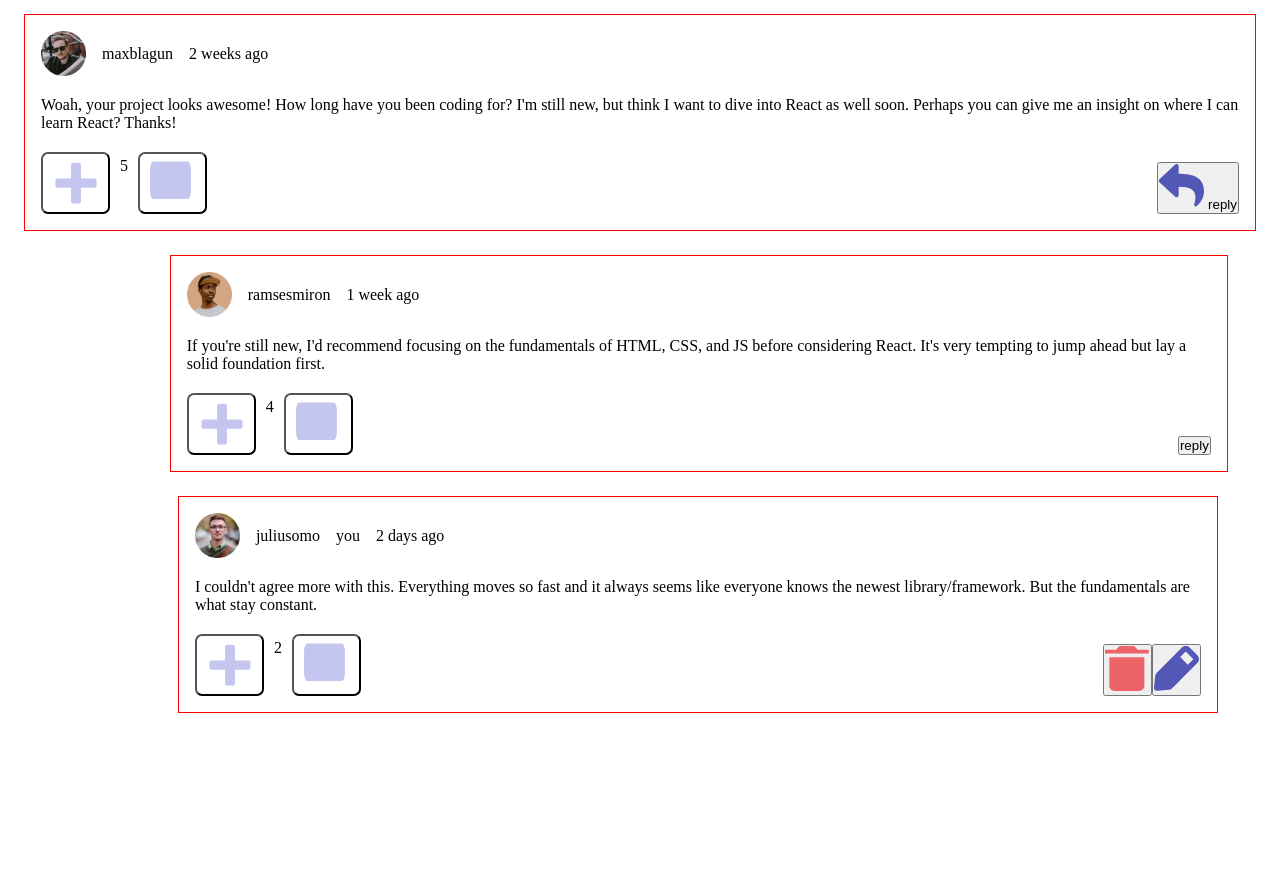
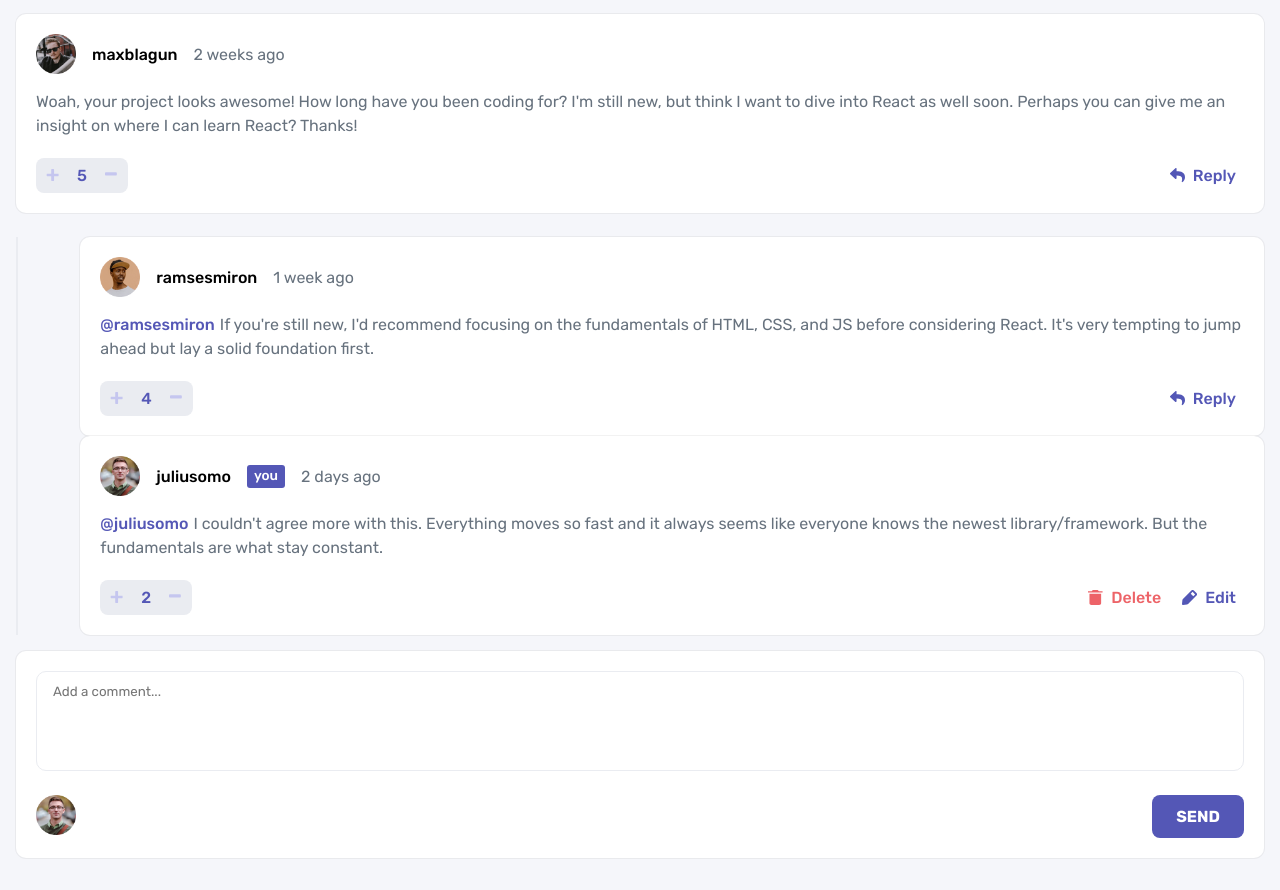
Before and after one commit to Jakelanghel/interactive-comments-section, a React (Vite) app: page / in a window 1280 px wide. Shown: the part 233-1123 px from the top of the page. Before the commit the page ends 978 px from the top, so only its background shows below. Built offline with nearby package versions, Linux system fonts and the light colour scheme.

Commit message:
worked on css

```diff
--- a/index.html
+++ b/index.html
@@ -4,7 +4,13 @@
     <meta charset="UTF-8" />
     <link rel="icon" type="image/svg+xml" href="/vite.svg" />
     <meta name="viewport" content="width=device-width, initial-scale=1.0" />
-    <title>Vite + React</title>
+    <link rel="preconnect" href="https://fonts.googleapis.com" />
+    <link rel="preconnect" href="https://fonts.gstatic.com" crossorigin />
+    <link
+      href="https://fonts.googleapis.com/css2?family=Rubik:wght@400;500;700&display=swap"
+      rel="stylesheet"
+    />
+    <title>Interactive comments section</title>
   </head>
   <body>
     <div id="root"></div>
--- a/src/App.jsx
+++ b/src/App.jsx
@@ -1,8 +1,9 @@
 import React from "react";
-import Comment from "./components/comment/Comment";
-import data from "./data.json";
 import { GlobalStyles } from "./components/shared/Global";
 import { images } from "./constants/images";
+import Comment from "./components/comment/Comment";
+import CommentInput from "./components/comment-input/CommentInput";
+import data from "./data.json";
 
 const commentElements = data.comments.map((comment) => {
   const currentUser = data.currentUser.username;
@@ -23,10 +24,13 @@ const commentElements = data.comments.map((comment) => {
 
 function App() {
   return (
-    <div className="app">
+    <>
       <GlobalStyles />
-      {commentElements}
-    </div>
+      <div className="app">
+        {commentElements}
+        <CommentInput tstImg={data.currentUser.image.webp} />
+      </div>
+    </>
   );
 }
 
--- /dev/null
+++ b/src/components/comment-input/CommentInput.Styled.js
@@ -0,0 +1,46 @@
+import styled from "styled-components";
+
+export const StyledCommentInput = styled.div`
+  width: 100%;
+  display: flex;
+  flex-direction: column;
+  justify-content: center;
+  align-items: center;
+  gap: 1.5rem;
+  background-color: var(--white);
+  padding: 1.25rem;
+  border-radius: 10px;
+  box-shadow: rgba(0, 0, 0, 0.05) 0px 0px 0px 1px;
+
+  textarea {
+    width: 100%;
+    height: 100px;
+    padding: 0.75rem 1rem;
+    border-radius: 10px;
+    border: none;
+    border: solid 1px var(--light-gray);
+    resize: none;
+  }
+
+  img {
+    width: 40px;
+    height: 40px;
+  }
+
+  .container-input-btn {
+    width: 100%;
+    display: flex;
+    justify-content: space-between;
+  }
+
+  button {
+    font-size: 1rem;
+    text-transform: uppercase;
+    font-weight: 700;
+    color: var(--white);
+    background-color: var(--blue);
+    border: none;
+    padding: 0.75rem 1.5rem;
+    border-radius: 8px;
+  }
+`;
--- /dev/null
+++ b/src/components/comment-input/CommentInput.jsx
@@ -0,0 +1,17 @@
+import React from "react";
+import { StyledCommentInput } from "../comment-input/CommentInput.Styled";
+
+const CommentInput = (props) => {
+  return (
+    <StyledCommentInput>
+      <textarea id="commentInput" placeholder="Add a comment..." />
+
+      <div className="container-input-btn">
+        <img src={props.tstImg} alt="" />
+        <button>send</button>
+      </div>
+    </StyledCommentInput>
+  );
+};
+
+export default CommentInput;
--- a/src/components/comment/Comment.jsx
+++ b/src/components/comment/Comment.jsx
@@ -21,6 +21,7 @@ const Comment = (props) => {
         editIcon={icons.editIcon}
         plusIcon={icons.plusIcon}
         minusIcon={icons.minusIcon}
+        replyIcon={icons.replyIcon}
       />
     );
   });
@@ -34,21 +35,26 @@ const Comment = (props) => {
           <p className="date">{date}</p>
         </div>
 
-        <button className="container-reply-actions">
-          <img src={icons.replyIcon} alt="" className="reply-img" /> reply
-        </button>
-
         <div className="container-body">
           <p className="body">{body}</p>
         </div>
-        <VoteActions
-          score={score}
-          plusIcon={icons.plusIcon}
-          minusIcon={icons.minusIcon}
-        />
+
+        <div className="container-actions">
+          <VoteActions
+            score={score}
+            plusIcon={icons.plusIcon}
+            minusIcon={icons.minusIcon}
+          />
+
+          <button className="reply-btn">
+            <img src={icons.replyIcon} alt="" className="reply-img" /> reply
+          </button>
+        </div>
       </div>
 
-      {replyElements.length > 0 ? replyElements : null}
+      {replyElements.length > 0 ? (
+        <div className="container-replies">{replyElements}</div>
+      ) : null}
     </StyledContainer>
   );
 };
--- a/src/components/comment/ContainerStyled.js
+++ b/src/components/comment/ContainerStyled.js
@@ -9,37 +9,127 @@ export const StyledContainer = styled.div`
 
   .comment,
   .reply {
+    background-color: var(--white);
+  }
+
+  .comment,
+  .reply {
     display: flex;
     flex-direction: column;
-    position: relative;
-    padding: 1rem;
-    border: solid 1px red;
+    padding: 1.25rem;
+    border-radius: 10px;
+    box-shadow: rgba(0, 0, 0, 0.05) 0px 0px 0px 1px;
   }
 
   .reply {
-    width: 90%;
+    width: 95%;
     margin-left: auto;
-  }
-
-  img {
-    width: 45px;
-    height: 45px;
   }
 
   .header {
     display: flex;
     align-items: center;
     gap: 1rem;
+    margin-bottom: 1rem;
+  }
+
+  img {
+    width: 40px;
+    height: 40px;
+  }
+
+  .user-name,
+  .date {
+    font-size: 1rem;
+  }
+
+  .user-name {
+    font-weight: 500;
+    color: var(--very-dark-blue);
+  }
+
+  .usr-tag {
+    font-size: 0.85rem;
+    font-weight: 500;
+    color: var(--white);
+    background-color: var(--blue);
+    padding: 5px 7px;
+    padding-top: 2px;
+    border-radius: 3px;
+  }
+
+  .date,
+  .body {
+    color: var(--grayish-blue);
+  }
+
+  .date {
+    font-weight: 400;
+  }
+
+  .reply-tag {
+    font-weight: 500;
+    color: var(--blue);
+    margin-right: 5px;
+  }
+
+  .body {
+    line-height: 1.5rem;
     margin-bottom: 1.25rem;
   }
 
-  .body {
-    margin-bottom: 1.25rem;
+  .container-actions {
+    display: flex;
+    justify-content: space-between;
   }
 
-  .container-reply-actions {
-    position: absolute;
-    bottom: 1rem;
-    right: 1rem;
+  .container-usr-actions {
+    display: flex;
+    gap: 5px;
+  }
+
+  .reply-btn,
+  .delete-btn,
+  .edit-btn {
+    font-size: 1rem;
+    font-weight: 500;
+    text-transform: capitalize;
+    background-color: transparent;
+    border: none;
+    display: flex;
+    justify-content: center;
+    align-items: center;
+    gap: 8px;
+
+    padding: 8px;
+
+    img {
+      width: 15px;
+      height: 15px;
+    }
+  }
+
+  .reply-btn,
+  .edit-btn {
+    color: var(--blue);
+  }
+
+  .reply-btn {
+    display: flex;
+    justify-content: center;
+    align-items: center;
+  }
+
+  .reply-img {
+    width: 15px;
+    height: 15px;
+  }
+
+  .delete-btn {
+    color: var(--soft-red);
+  }
+
+  .container-replies {
+    border-left: solid 2px var(--light-gray);
   }
 `;
--- a/src/components/comment/reply/Reply.jsx
+++ b/src/components/comment/reply/Reply.jsx
@@ -14,6 +14,7 @@ const Reply = (props) => {
     editIcon,
     plusIcon,
     minusIcon,
+    replyIcon,
   } = props;
   const isCurrUsr = currentUser === userName ? true : false;
 
@@ -23,29 +24,47 @@ const Reply = (props) => {
         <div className="header">
           <img src={img} alt="" />
           <p className="user-name">{userName}</p>
-          {isCurrUsr ? <p>you</p> : null}
+          {isCurrUsr ? <p className="usr-tag">you</p> : null}
           <p className="date">{date}</p>
         </div>
 
+        <div className="container-body">
+          <p className="body">
+            <span className="reply-tag">@{userName}</span>
+            {body}
+          </p>
+        </div>
+
         {isCurrUsr ? (
-          <div className="container-reply-actions">
-            <button className="delete-btn">
-              <img src={deleteIcon} alt="" />
-            </button>
-            <button className="edit-btn">
-              <img src={editIcon} alt="" />
+          <div className="container-actions">
+            <VoteActions
+              score={score}
+              plusIcon={plusIcon}
+              minusIcon={minusIcon}
+            />
+
+            <div className="container-usr-actions">
+              <button className="delete-btn">
+                <img src={deleteIcon} alt="" /> delete
+              </button>
+              <button className="edit-btn">
+                <img src={editIcon} alt="" /> edit
+              </button>
+            </div>
+          </div>
+        ) : (
+          <div className="container-actions">
+            <VoteActions
+              score={score}
+              plusIcon={plusIcon}
+              minusIcon={minusIcon}
+            />
+
+            <button className="reply-btn">
+              <img src={replyIcon} alt="" className="reply-img" /> reply
             </button>
           </div>
-        ) : (
-          <div className="container-reply-actions">
-            <button className="reply-btn">reply</button>
-          </div>
         )}
-
-        <div className="container-body">
-          <p className="body">{body}</p>
-        </div>
-        <VoteActions score={score} plusIcon={plusIcon} minusIcon={minusIcon} />
       </div>
     </StyledContainer>
   );
--- a/src/components/comment/vote-actions/VoteActions.Styled.js
+++ b/src/components/comment/vote-actions/VoteActions.Styled.js
@@ -1,18 +1,29 @@
 import styled from "styled-components";
 
 export const StyledVoteActions = styled.div`
-  width: 100%;
-  order: 2;
   display: flex;
+  background-color: var(--light-gray);
+  display: flex;
+  align-items: center;
+  border-radius: 8px;
 
-  button,
-  .score {
-    padding: 5px 10px;
+  button {
+    border-radius: 7px;
+    background-color: transparent;
+    padding: 8px 10px;
+    border: none;
   }
 
-  button {
-    /* border: none; */
-    border-radius: 7px;
-    background-color: transparent;
+  img {
+    width: 13px;
+    height: 13px;
+    object-fit: contain;
+  }
+
+  .score {
+    font-size: 1rem;
+    font-weight: 500;
+    padding: 8px;
+    color: var(--blue);
   }
 `;
--- a/src/components/shared/Global.js
+++ b/src/components/shared/Global.js
@@ -1,10 +1,31 @@
 import { createGlobalStyle } from "styled-components";
 
 export const GlobalStyles = createGlobalStyle`
+
+    :root {
+        /* Primary  */
+        --blue: hsl(238, 40%, 52%);
+        --soft-red: hsl(358, 79%, 66%);
+        --light-grayish-blue: hsl(239, 57%, 85%);
+        --pale-red: hsl(357, 100%, 86%);
+        /* Neutral  */
+        --dark-blue: hsl(212, 24%, 26%);
+        --grayish-blue: hsl(211, 10%, 45%);
+        --light-gray: hsl(223, 19%, 93%);
+        --very-light-gray: hsl(228, 33%, 97%);
+        --white: hsl(0, 0%, 100%);
+
+    }
+
     * {
         margin: 0;
         padding: 0;
         box-sizing: border-box;
+        font-family: 'Rubik', sans-serif;
+    }
+
+    body {
+        background-color: var(--very-light-gray);
     }
 
     .app {
@@ -13,8 +34,7 @@ export const GlobalStyles = createGlobalStyle`
         align-items: center;
         justify-content: center;
         gap: 1rem;
-        padding: 2rem 0;
-        padding: 2rem 1.5rem;
+        padding: 2rem 1rem;
 
     }
 
```
